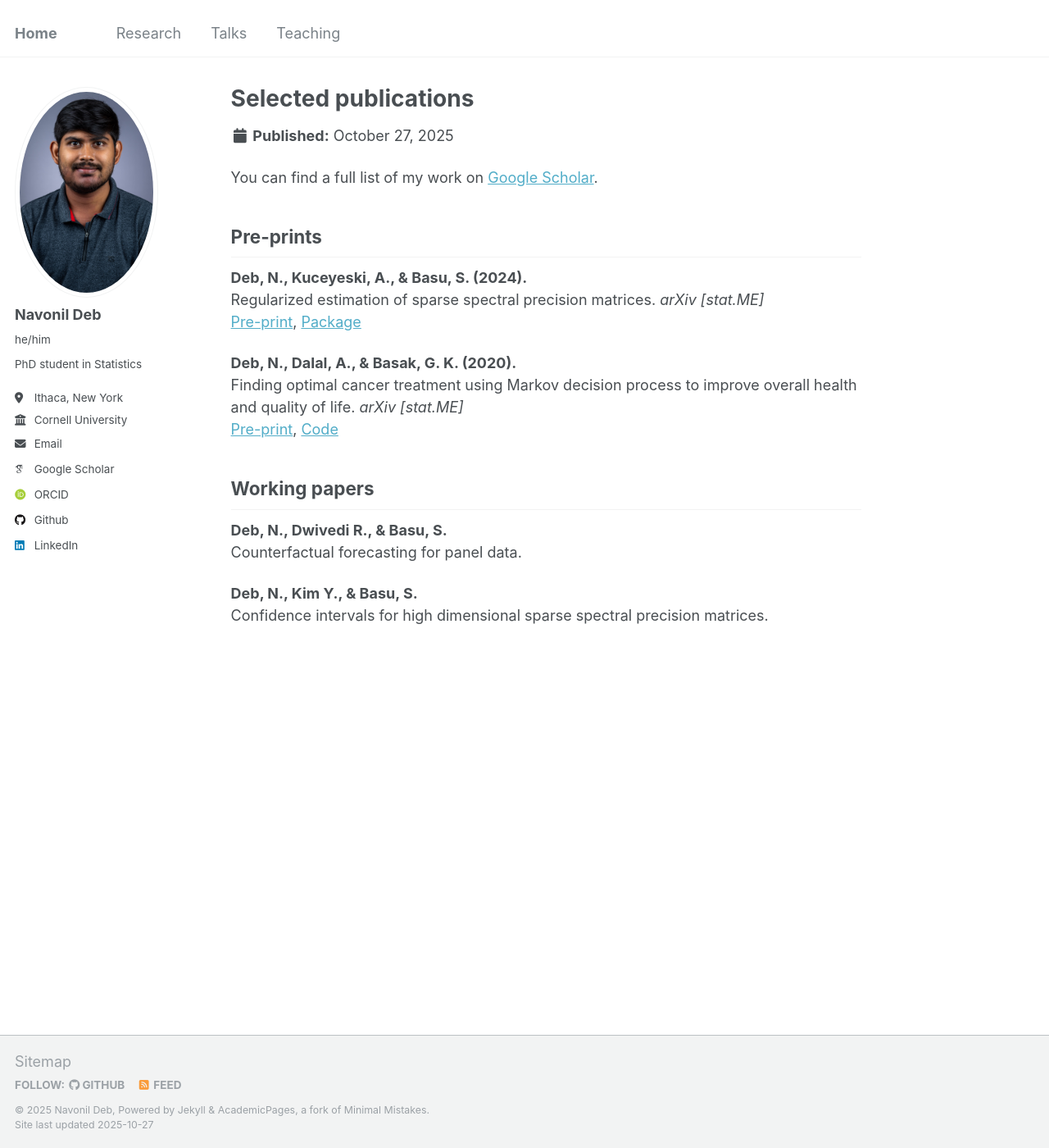
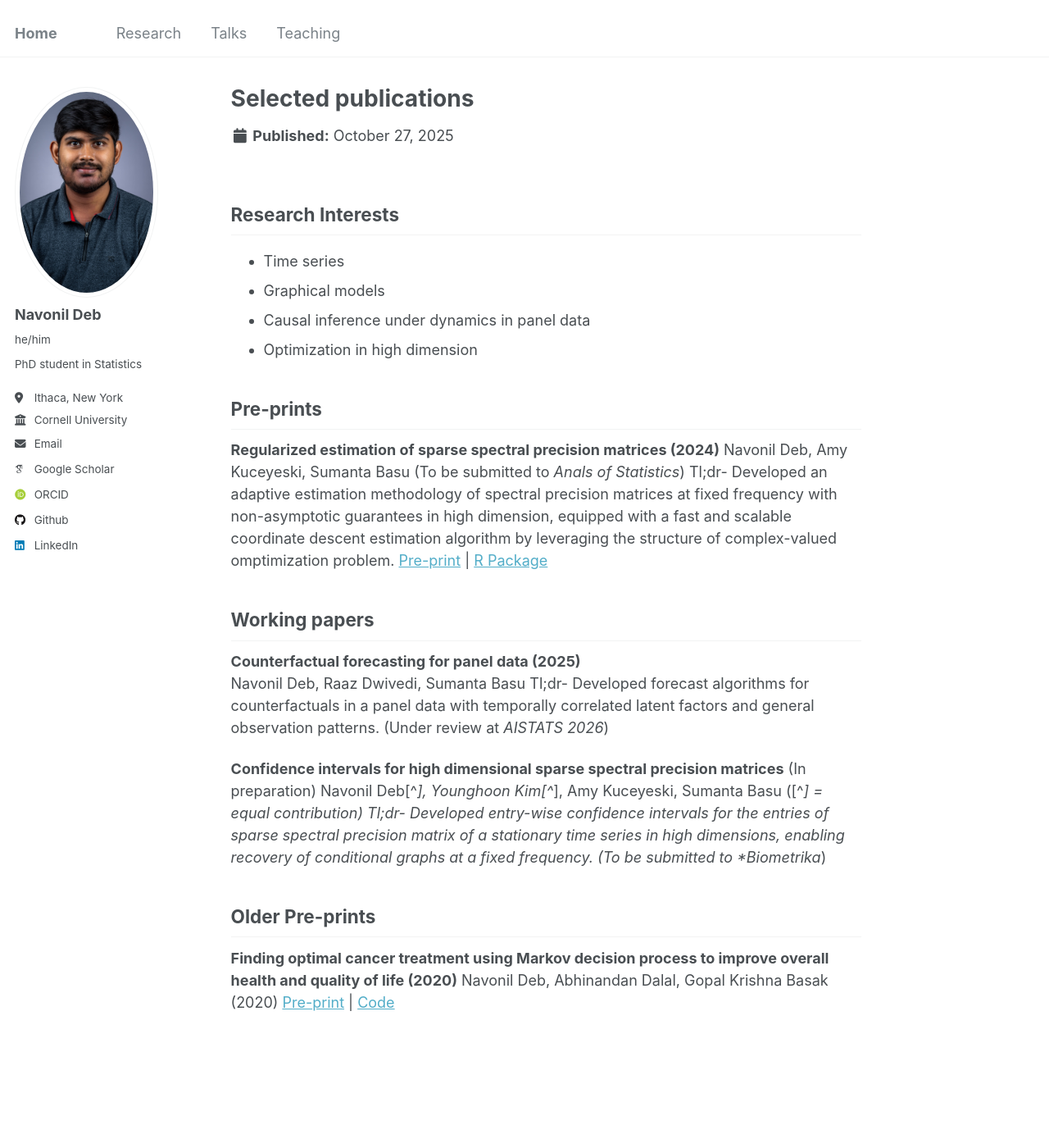
Before and after one commit to navonildeb/navonildeb.github.io, a Jekyll site: the page built from _publications/publications.md, in a window 1280 px wide and 1400 px high. Shown: the whole window at 82% size. Built offline with Jekyll 4.4.1, drawn with Linux system fonts in a browser that asks for light colours; some web fonts are replaced.

Commit message:
Update publications.md

```diff
--- a/_publications/publications.md
+++ b/_publications/publications.md
@@ -5,26 +5,37 @@ permalink: /publications/
 author_profile: true
 ---
 
-You can find a full list of my work on [Google Scholar](https://scholar.google.com/citations?user=OXdUIL8AAAAJ&hl=en).
+## Research Interests
+
+* Time series
+* Graphical models
+* Causal inference under dynamics in panel data
+* Optimization in high dimension
 
 ## Pre-prints
 
-**Deb, N., Kuceyeski, A., & Basu, S. (2024).**
-Regularized estimation of sparse spectral precision matrices.
-*arXiv [stat.ME]*
-[Pre-print](https://doi.org/10.48550/arXiv.2401.11128),  [Package](https://github.com/navonildeb/cxreg)
-
-
-**Deb, N., Dalal, A., & Basak, G. K. (2020).**
-Finding optimal cancer treatment using Markov decision process to improve overall health and quality of life.
-*arXiv [stat.ME]*
-[Pre-print](https://doi.org/10.48550/arXiv.2011.13960),  [Code](https://github.com/navonildeb/MDP-and-QOL-in-Cancer-Treatment)
+**Regularized estimation of sparse spectral precision matrices (2024)**
+Navonil Deb, Amy Kuceyeski, Sumanta Basu
+(To be submitted to *Anals of Statistics*)
+Tl;dr- Developed an adaptive estimation methodology of spectral precision matrices at fixed frequency with non-asymptotic guarantees in high dimension, equipped with a fast and scalable coordinate descent estimation algorithm by leveraging the structure of complex-valued omptimization problem.
+[Pre-print](https://doi.org/10.48550/arXiv.2401.11128) | [R Package](https://github.com/navonildeb/cxreg)
 
 
 ## Working papers
 
-**Deb, N., Dwivedi R., & Basu, S.**
-Counterfactual forecasting for panel data.
+**Counterfactual forecasting for panel data (2025)**
+Navonil Deb, Raaz Dwivedi, Sumanta Basu
+Tl;dr- Developed forecast algorithms for counterfactuals in a panel data with temporally correlated latent factors and general observation patterns.
+(Under review at *AISTATS 2026*)
 
-**Deb, N., Kim Y., & Basu, S.**
-Confidence intervals for high dimensional sparse spectral precision matrices.
+**Confidence intervals for high dimensional sparse spectral precision matrices** (In preparation)
+Navonil Deb[^*], Younghoon Kim[^*], Amy Kuceyeski, Sumanta Basu ([^*] = equal contribution)
+Tl;dr- Developed entry-wise confidence intervals for the entries of sparse spectral precision matrix of a stationary time series in high dimensions, enabling recovery of conditional graphs at a fixed frequency.
+(To be submitted to *Biometrika*)
+
+
+## Older Pre-prints
+
+**Finding optimal cancer treatment using Markov decision process to improve overall health and quality of life (2020)**
+Navonil Deb, Abhinandan Dalal, Gopal Krishna Basak (2020)
+[Pre-print](https://doi.org/10.48550/arXiv.2011.13960) | [Code](https://github.com/navonildeb/MDP-and-QOL-in-Cancer-Treatment)
```
